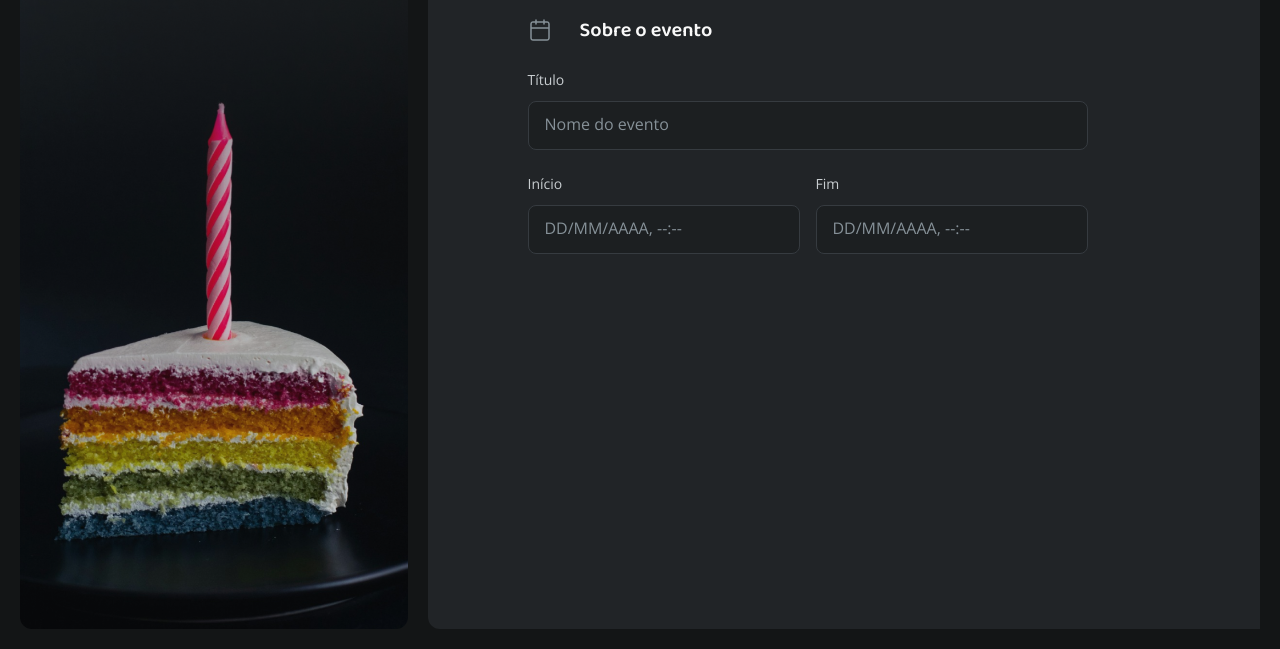
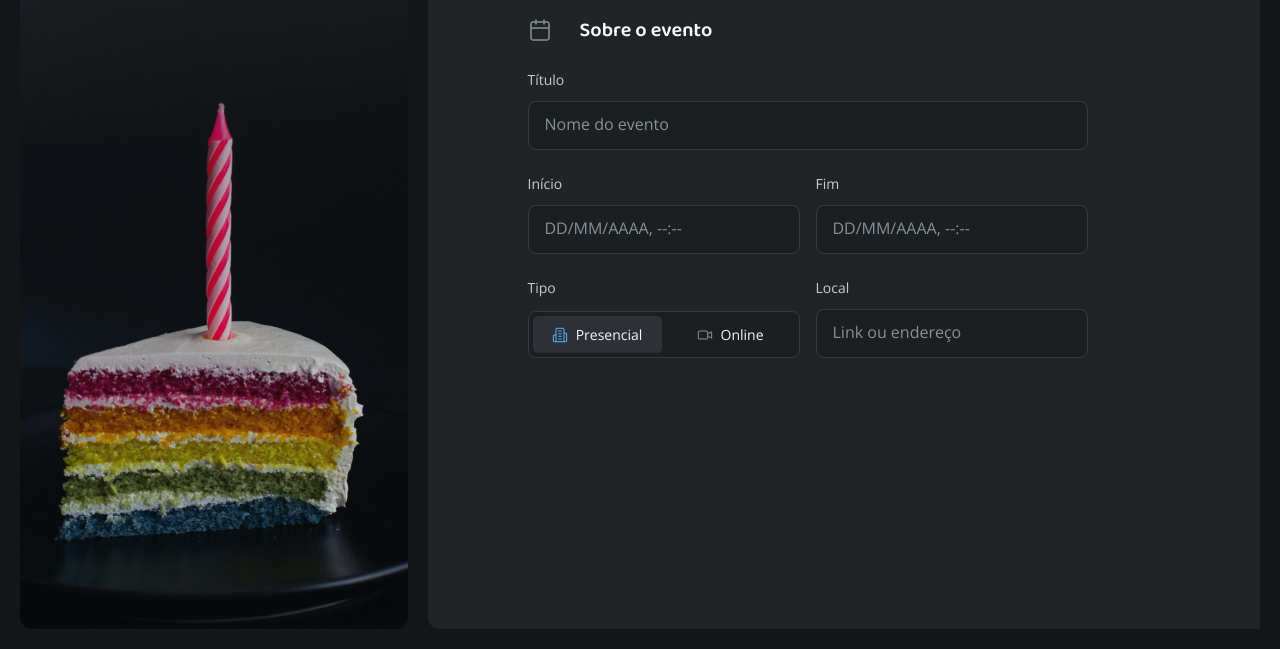
Before and after one commit to JoaoPedroOliva/Festivite, a plain HTML site: page index.html in a window 1280 px wide. Shown: the part 191-840 px from the top of the page. Drawn offline with nearby package versions, Linux system fonts and the light colour scheme.

Commit message:
finalizando tipo e local

```diff
--- a/index.html
+++ b/index.html
@@ -30,6 +30,7 @@
                 <legend>Sobre o evento</legend>
               </div>
 
+              <!-- Título do evento -->
               <div class="input-wrapper">
                 <label for="title">Título</label>
                 <input
@@ -40,6 +41,7 @@
                 />
               </div>
 
+              <!-- Data de inicio e Data de fim do evento -->
               <div class="flex">
                 <div class="input-wrapper flex-1">
                   <label for="start-event">Início</label>
@@ -65,6 +67,47 @@
                   />
                 </div>
               </div>
+
+              <!-- Tipo e Local do evento -->
+              <div class="flex">
+                <div class="input-wrapper flex-1">
+                  <label for="type">Tipo</label>
+                  <div class="radio-wrapper">
+                    <div class="radio-inner">
+                      <div class="radio-image presencial"></div>
+                      <input
+                        type="radio"
+                        name="type"
+                        id="presencial"
+                        value="presencial"
+                        checked
+                      />
+                      <label for="presencial">Presencial</label>
+                    </div>
+
+                    <div class="radio-inner">
+                      <div class="radio-image online"></div>
+                      <input
+                        type="radio"
+                        name="type"
+                        id="online"
+                        value="online"
+                      />
+                      <label for="online">Online</label>
+                    </div>
+                  </div>
+                </div>
+
+                <div class="input-wrapper flex-2">
+                  <label for="local">Local</label>
+                  <input
+                    type="text"
+                    id="local"
+                    name="local"
+                    placeholder="Link ou endereço"
+                  />
+                </div>
+              </div>
             </fieldset>
           </form>
         </div>
--- a/styles/fields/index.css
+++ b/styles/fields/index.css
@@ -1 +1,2 @@
 @import url(input.css);
+@import url(radio.css);
--- a/styles/fields/input.css
+++ b/styles/fields/input.css
@@ -22,8 +22,4 @@
       color: var(--input-placeholder);
     }
   }
-
-  & button {
-    appearance: none;
-  }
 }
--- /dev/null
+++ b/styles/fields/radio.css
@@ -0,0 +1,61 @@
+.radio-wrapper {
+  display: grid;
+  grid-template-columns: repeat(auto-fit, minmax(8rem, 1fr));
+
+  gap: 0.25rem;
+  padding: 0.25rem;
+
+  background-color: var(--input-base);
+
+  border: 1px solid var(--input-stroke);
+  border-radius: 0.5rem;
+}
+
+.radio-inner {
+  display: flex;
+  justify-content: center;
+  align-items: center;
+
+  gap: 0.5rem;
+  padding: 0.5rem;
+
+  position: relative;
+
+  border-radius: 0.25rem;
+
+  & input {
+    all: unset;
+    position: absolute;
+    inset: 0;
+  }
+
+  &:has(input:checked) {
+    background-color: var(--shape-button);
+    border-radius: 0.3125rem;
+  }
+
+  .radio-image {
+    width: 1rem;
+    height: 1rem;
+    &.presencial {
+      background-image: url(../../assets/icons/building-2.svg);
+    }
+
+    &.online {
+      background-image: url(../../assets/icons/video-2.svg);
+    }
+  }
+
+  &:has(input:checked) .radio-image.presencial {
+    background-image: url(../../assets/icons/building-1.svg);
+  }
+
+  &:has(input:checked) .radio-image.online {
+    background-image: url(../../assets/icons/video-1.svg);
+  }
+
+  & label {
+    font: var(--body-sm);
+    color: var(--text-heading);
+  }
+}
```
Also changed, not shown: assets/icons/building-1.svg (added), assets/icons/building-2.svg, assets/icons/video-1.svg (added), assets/icons/video-2.svg (added), assets/icons/video.svg (deleted), styles/fields/droparea.css (added).
